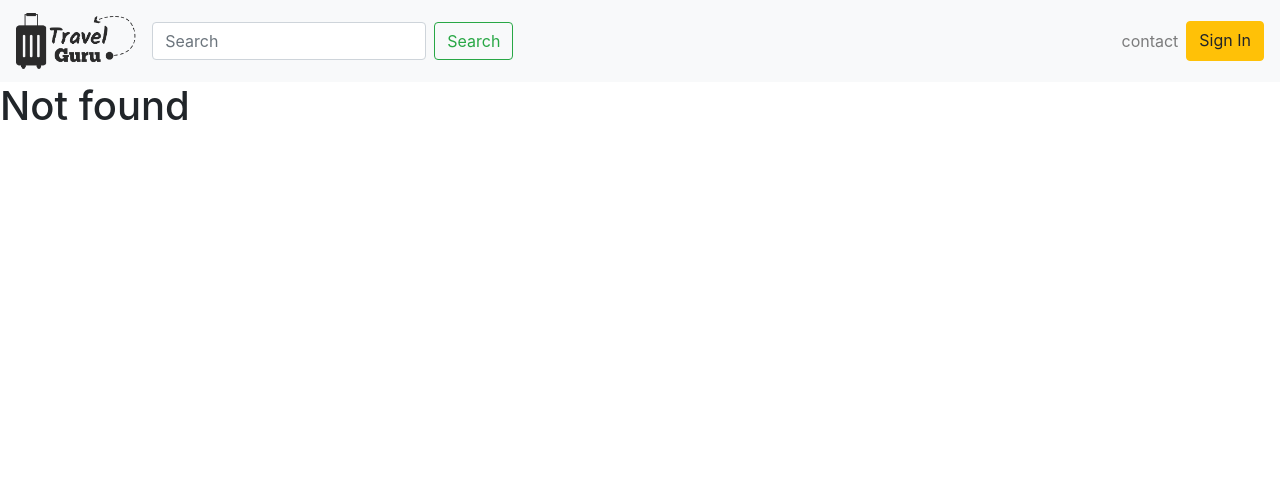
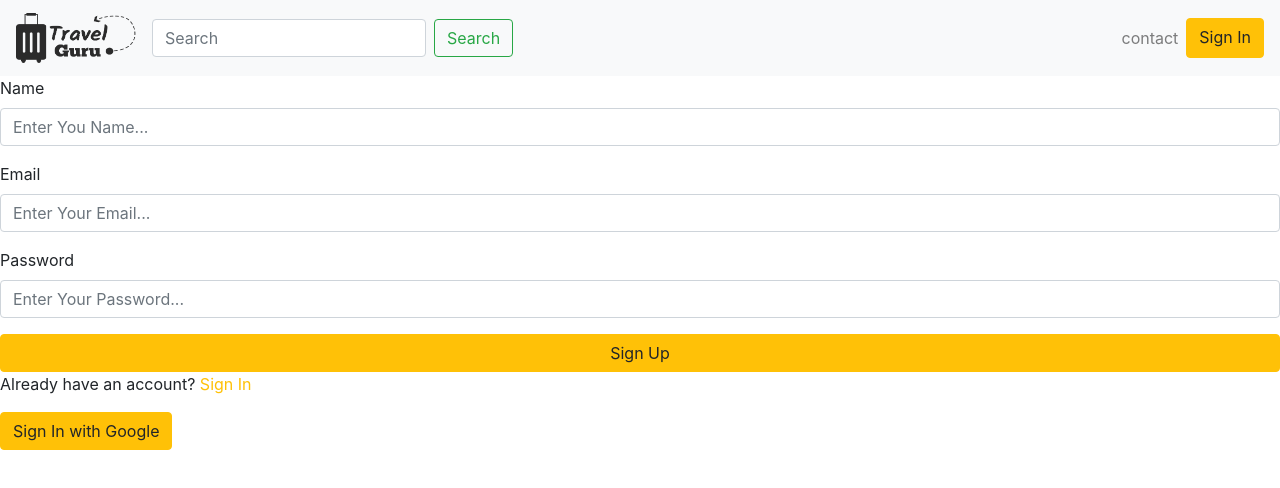
Before and after one commit to Tamim-Hossain/lazy-traveler, a React (Create React App) app: page /sign-up in a window 1280 px wide. Before the commit this address had no page. Shown: the top 488 px of the page. Built offline with nearby package versions, Linux system fonts and the light colour scheme.

Commit message:
validation and error messages handled done

```diff
--- a/src/App.jsx
+++ b/src/App.jsx
@@ -25,7 +25,7 @@ const App = () => {
 					<Route exact path="/" component={Main} />
 					<Route path="/booking/:url" component={Booking} />
 					<Route path="/sign-in" component={SignIn} />
-					<Route path="/register" component={SignUp} />
+					<Route path="/sign-up" component={SignUp} />
 					<PrivateRoute path="/hotel" component={Hotel} />
 					<Route path="*" component={() => <h1>Not found</h1>} />
 				</Switch>
--- a/src/components/auth/SignIn.jsx
+++ b/src/components/auth/SignIn.jsx
@@ -6,7 +6,7 @@ import { Link } from "react-router-dom";
 import Google from "./Google";
 
 const SignIn = () => {
-	const { register, handleSubmit } = useForm();
+	const { register, handleSubmit, errors } = useForm();
 
 	const handleForm = (data) => {
 		const { email, password } = data;
@@ -35,28 +35,32 @@ const SignIn = () => {
 						<Form.Control
 							type="email"
 							placeholder="Enter Your Email..."
-							ref={register}
+							ref={register({ required: true })}
 							name="email"
-							required
-						/>
+						/>{" "}
+						{errors.email && (
+							<span className="text-danger">Email is required.</span>
+						)}
 					</Form.Group>
 					<Form.Group controlId="Password">
 						<Form.Label>Password</Form.Label>
 						<Form.Control
 							type="password"
 							placeholder="Enter Your Password..."
-							ref={register}
+							ref={register({ required: true })}
 							name="password"
-							required
 						/>
+						{errors.password && (
+							<span className="text-danger">Password is required.</span>
+						)}
 					</Form.Group>
 					<Button variant="warning" type="submit" block="true">
 						Sign In
 					</Button>
 					<p>
 						Don’t have an account?{" "}
-						<Link to="/register" className="text-warning text-decoration-none">
-							Create an account
+						<Link to="/sign-up" className="text-warning text-decoration-none">
+							Create a new account
 						</Link>
 					</p>
 				</Form>
--- a/src/components/auth/SignUp.jsx
+++ b/src/components/auth/SignUp.jsx
@@ -1,12 +1,12 @@
 import firebase from "firebase/app";
 import "firebase/auth";
-import { Button, ButtonGroup, Col, Form, Row } from "react-bootstrap";
+import { Button, Col, Form, Row } from "react-bootstrap";
 import { useForm } from "react-hook-form";
 import { Link } from "react-router-dom";
 import Google from "./Google";
 
 const SignUp = () => {
-	const { register, handleSubmit } = useForm();
+	const { errors, register, handleSubmit } = useForm();
 
 	const handleForm = (data) => {
 		const { name, email, password } = data;
@@ -50,38 +50,44 @@ const SignUp = () => {
 						<Form.Control
 							type="text"
 							placeholder="Enter You Name..."
-							ref={register}
+							ref={register({ required: true })}
 							name="name"
-							required
 						/>
+						{errors.name && (
+							<span className="text-danger">Name is required.</span>
+						)}
 					</Form.Group>
 					<Form.Group controlId="Email">
 						<Form.Label>Email</Form.Label>
 						<Form.Control
 							type="email"
 							placeholder="Enter Your Email..."
-							ref={register}
+							ref={register({ required: true })}
 							name="email"
-							required
 						/>
+						{errors.email && (
+							<span className="text-danger">Email is required.</span>
+						)}
 					</Form.Group>
 					<Form.Group controlId="Password">
 						<Form.Label>Password</Form.Label>
 						<Form.Control
 							type="password"
 							placeholder="Enter Your Password..."
-							ref={register}
+							ref={register({ required: true })}
 							name="password"
-							required
 						/>
+						{errors.password && (
+							<span className="text-danger">Password is required.</span>
+						)}
 					</Form.Group>
 					<Button variant="warning" type="submit" block="true">
-						Register
+						Sign Up
 					</Button>
 					<p>
 						Already have an account?{" "}
 						<Link to="/sign-in" className="text-warning text-decoration-none">
-							Login
+							Sign In
 						</Link>
 					</p>
 				</Form>
--- a/src/components/shared/Menu.jsx
+++ b/src/components/shared/Menu.jsx
@@ -6,8 +6,8 @@ import "firebase/auth";
 
 const Menu = () => {
 	const logoStyle = {
-		height: " 56px",
-		width: "120.26119995117188px",
+		height: " 50px",
+		width: "120px",
 	};
 
 	const handleSignOut = () => {
```
